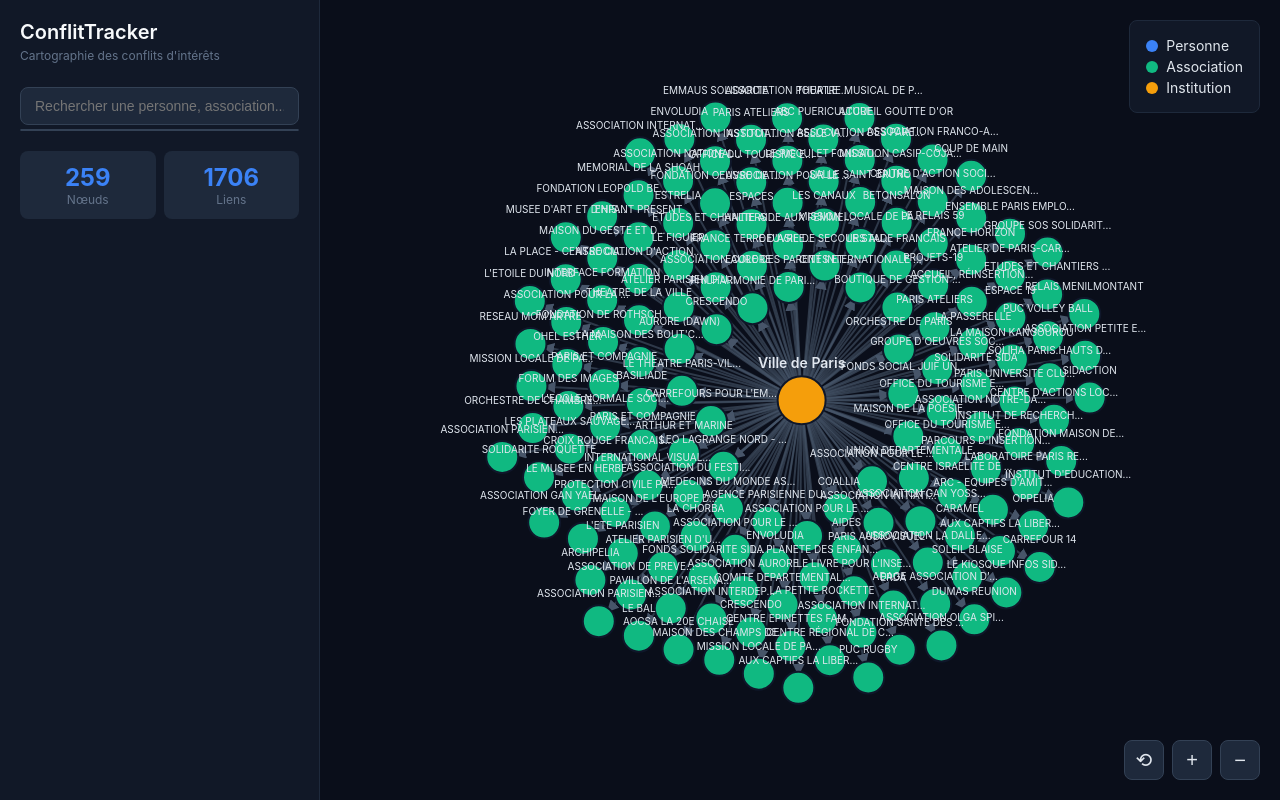
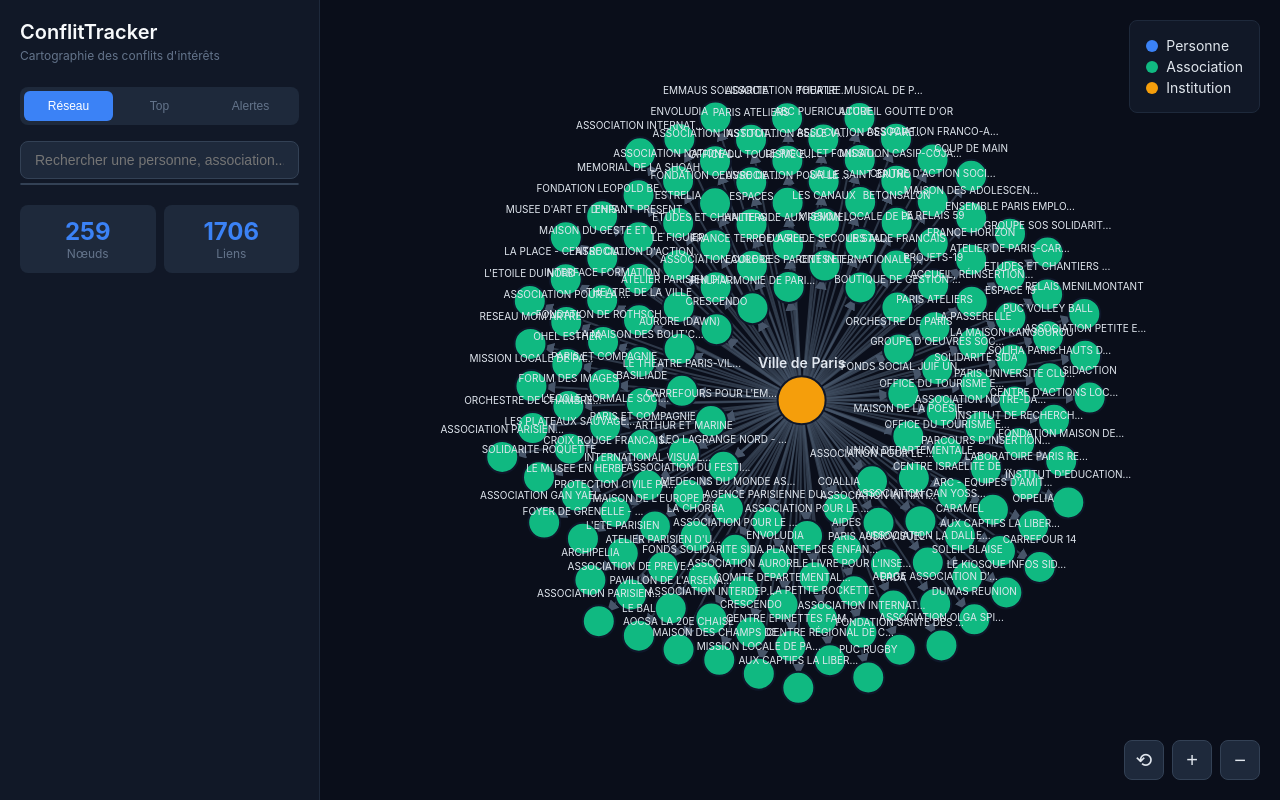
Before and after one commit to Lighty04/conflit-tracker, a FastAPI app: page / in a window 1280 px wide. Run offline with FastAPI, Linux system fonts and the light colour scheme; data comes from the database, SQL or seed files in the repository; some libraries are stand-ins or nearby versions.

Commit message:
Add leaderboard, alerts, person detail panels. Deployed to .16:8091

```diff
--- a/frontend/static/js/graph.js
+++ b/frontend/static/js/graph.js
@@ -351,6 +351,170 @@ function escapeHtml(text) {
     return div.innerHTML;
 }
 
+function switchPanel(panelId) {
+    // Update tabs
+    document.querySelectorAll('.nav-tab').forEach(t => {
+        t.classList.toggle('active', t.dataset.panel === panelId);
+    });
+    // Update panels
+    document.querySelectorAll('.panel').forEach(p => {
+        p.classList.toggle('active', p.id === panelId);
+    });
+
+    if (panelId === 'leaderboard-panel') loadLeaderboard();
+    if (panelId === 'alerts-panel') loadAlerts();
+}
+
+async function loadLeaderboard() {
+    const metric = document.getElementById('leaderboard-metric').value;
+    const list = document.getElementById('leaderboard-list');
+    list.innerHTML = '<div style="color:#64748b;text-align:center;padding:20px;">Chargement...</div>';
+
+    try {
+        const res = await fetch(`${API_BASE}/leaderboard?metric=${metric}&limit=30`);
+        const data = await res.json();
+
+        const metricLabels = {
+            'conflict_score': 'Score',
+            'total_subventions_controlled': '€',
+            'board_count': 'CA'
+        };
+
+        list.innerHTML = data.map(p => `
+            <div class="leaderboard-item" onclick="showPersonDetail('${p.id}')">
+                <div style="display:flex;align-items:center;gap:12px;">
+                    <div class="rank">${p.rank}</div>
+                    <div style="flex:1;">
+                        <div class="name">${escapeHtml(p.name)} ${p.is_membre_de_droit ? '<span class="badge badge-danger">membre de droit</span>' : ''}</div>
+                        <div class="meta">${p.board_count} CA · €${(p.total_subventions_controlled||0).toLocaleString('fr-FR')}</div>
+                    </div>
+                    <div class="score">${metric === 'total_subventions_controlled' ? '€' + Math.round(p[metric]).toLocaleString('fr-FR') : p[metric]}</div>
+                </div>
+            </div>
+        `).join('');
+    } catch (e) {
+        list.innerHTML = '<div style="color:#ef4444;text-align:center;padding:20px;">Erreur de chargement</div>';
+    }
+}
+
+async function loadAlerts() {
+    const list = document.getElementById('alerts-list');
+    list.innerHTML = '<div style="color:#64748b;text-align:center;padding:20px;">Chargement...</div>';
+
+    try {
+        const res = await fetch(`${API_BASE}/alerts`);
+        const alerts = await res.json();
+
+        list.innerHTML = alerts.slice(0, 20).map(a => `
+            <div class="alert-item ${a.severity.toLowerCase()}" onclick="showPersonDetail('${a.person_id}')">
+                <div class="alert-type">${a.type.replace(/_/g, ' ')}</div>
+                <div class="alert-msg">${escapeHtml(a.message)}</div>
+            </div>
+        `).join('');
+    } catch (e) {
+        list.innerHTML = '<div style="color:#ef4444;text-align:center;padding:20px;">Erreur de chargement</div>';
+    }
+}
+
+async function showPersonDetail(personId) {
+    switchPanel('person-panel');
+    const detail = document.getElementById('person-detail');
+    detail.innerHTML = '<div style="color:#64748b;text-align:center;padding:20px;">Chargement...</div>';
+
+    try {
+        const res = await fetch(`${API_BASE}/person/${personId}`);
+        const p = await res.json();
+
+        const boardsHtml = p.boards && p.boards.length
+            ? p.boards.map(b => `
+                <div class="board-item">
+                    <div class="board-name">${escapeHtml(b.name)}</div>
+                    <div class="board-role">${escapeHtml(b.role || '')} · ${b.siret || ''}</div>
+                    <div class="board-amount">Subventions reçues: €${(b.subventions_received||0).toLocaleString('fr-FR')}</div>
+                </div>
+            `).join('')
+            : '<div style="color:#64748b;font-size:0.875rem;">Aucun conseil d\'administration connu</div>';
+
+        const coMembersHtml = p.co_members && p.co_members.length
+            ? `<div style="display:flex;flex-wrap:wrap;gap:4px;margin-top:8px;">` +
+              p.co_members.map(m => `<span style="padding:2px 8px;background:#334155;border-radius:12px;font-size:0.75rem;color:#e0e6ed;">${escapeHtml(m.name)}</span>`).join('') +
+              `</div>`
+            : '';
+
+        detail.innerHTML = `
+            <div class="detail-section">
+                <div style="font-size:1.125rem;font-weight:600;color:#f8fafc;margin-bottom:4px;">${escapeHtml(p.name)}</div>
+                <div style="font-size:0.875rem;color:#64748b;">${escapeHtml(p.role || '')}</div>
+                ${p.is_membre_de_droit ? '<span class="badge badge-danger" style="margin-top:8px;">membre de droit</span>' : ''}
+            </div>
+
+            <div class="detail-section">
+                <div class="section-title">Métriques</div>
+                <div style="display:grid;grid-template-columns:1fr 1fr;gap:12px;">
+                    <div class="stat-card">
+                        <div class="number">${p.conflict_score || 0}</div>
+                        <div class="label">Score conflit</div>
+                    </div>
+                    <div class="stat-card">
+                        <div class="number">€${(p.total_subventions_controlled||0).toLocaleString('fr-FR')}</div>
+                        <div class="label">Subventions contrôlées</div>
+                    </div>
+                    <div class="stat-card">
+                        <div class="number">${p.board_count || 0}</div>
+                        <div class="label">Conseils</div>
+                    </div>
+                </div>
+            </div>
+
+            <div class="detail-section">
+                <div class="section-title">Conseils d'administration (${p.boards ? p.boards.length : 0})</div>
+                ${boardsHtml}
+            </div>
+
+            ${coMembersHtml ? `
+            <div class="detail-section">
+                <div class="section-title">Co-membres de CA</div>
+                ${coMembersHtml}
+            </div>
+            ` : ''}
+
+            <div style="margin-top:12px;">
+                <button onclick="loadGraphForPerson('${p.id}')" style="width:100%;padding:10px;background:#3b82f6;border:none;border-radius:8px;color:#fff;cursor:pointer;font-size:0.875rem;font-weight:500;">Voir le réseau graphique</button>
+            </div>
+        `;
+    } catch (e) {
+        detail.innerHTML = '<div style="color:#ef4444;text-align:center;padding:20px;">Erreur de chargement</div>';
+    }
+}
+
+async function loadGraphForPerson(personId) {
+    switchPanel('graph-panel');
+    document.getElementById('loading').style.display = 'block';
+
+    try {
+        // Clear and load person + 2-hop neighborhood
+        allNodes.clear();
+        allEdges = [];
+
+        const res = await fetch(`${API_BASE}/graph/neighbors?node_id=${personId}&hops=2`);
+        const data = await res.json();
+
+        data.nodes.forEach(n => allNodes.set(n.id, n));
+        data.edges.forEach(e => allEdges.push(e));
+
+        renderGraph(Array.from(allNodes.values()), allEdges);
+        document.getElementById('loading').style.display = 'none';
+
+        // Show info for person
+        const personNode = allNodes.get(personId);
+        if (personNode) {
+            selectNode(personNode);
+        }
+    } catch (e) {
+        document.getElementById('loading').textContent = 'Erreur de chargement';
+    }
+}
+
 function dragstarted(event, d) {
     if (!event.active) simulation.alphaTarget(0.3).restart();
     d.fx = d.x;
--- a/frontend/templates/index.html
+++ b/frontend/templates/index.html
@@ -37,10 +37,117 @@
             color: #64748b;
             margin-bottom: 24px;
         }
-        .search-box {
-            position: relative;
+        .nav-tabs {
+            display: flex;
+            gap: 2px;
             margin-bottom: 16px;
+            background: #1e293b;
+            border-radius: 8px;
+            padding: 4px;
         }
+        .nav-tab {
+            flex: 1;
+            padding: 8px 4px;
+            text-align: center;
+            font-size: 0.75rem;
+            color: #64748b;
+            cursor: pointer;
+            border-radius: 6px;
+            border: none;
+            background: transparent;
+            transition: all 0.15s;
+        }
+        .nav-tab:hover { color: #e0e6ed; }
+        .nav-tab.active {
+            background: #3b82f6;
+            color: #fff;
+            font-weight: 500;
+        }
+        .panel { display: none; }
+        .panel.active { display: block; }
+        .leaderboard-item {
+            padding: 10px 12px;
+            background: #1e293b;
+            border-radius: 8px;
+            margin-bottom: 6px;
+            cursor: pointer;
+            transition: background 0.15s;
+        }
+        .leaderboard-item:hover { background: #334155; }
+        .leaderboard-item .rank {
+            font-size: 1.25rem;
+            font-weight: 700;
+            color: #3b82f6;
+            width: 32px;
+            text-align: center;
+        }
+        .leaderboard-item .name {
+            font-weight: 500;
+            color: #f8fafc;
+            font-size: 0.875rem;
+        }
+        .leaderboard-item .meta {
+            font-size: 0.75rem;
+            color: #64748b;
+        }
+        .leaderboard-item .score {
+            font-size: 0.875rem;
+            font-weight: 600;
+            color: #f59e0b;
+        }
+        .alert-item {
+            padding: 10px 12px;
+            background: #1e293b;
+            border-left: 3px solid #ef4444;
+            border-radius: 0 8px 8px 0;
+            margin-bottom: 6px;
+            cursor: pointer;
+        }
+        .alert-item.medium { border-left-color: #f59e0b; }
+        .alert-item .alert-type {
+            font-size: 0.7rem;
+            text-transform: uppercase;
+            color: #ef4444;
+            font-weight: 600;
+        }
+        .alert-item.medium .alert-type { color: #f59e0b; }
+        .alert-item .alert-msg {
+            font-size: 0.8rem;
+            color: #e0e6ed;
+            margin-top: 2px;
+        }
+        .person-detail .detail-section {
+            margin: 12px 0;
+            padding: 12px;
+            background: #1e293b;
+            border-radius: 8px;
+        }
+        .person-detail .section-title {
+            font-size: 0.75rem;
+            text-transform: uppercase;
+            color: #64748b;
+            font-weight: 600;
+            margin-bottom: 8px;
+        }
+        .board-item {
+            padding: 8px 0;
+            border-bottom: 1px solid #334155;
+            font-size: 0.875rem;
+        }
+        .board-item:last-child { border-bottom: none; }
+        .board-name { color: #f8fafc; font-weight: 500; }
+        .board-role { color: #94a3b8; font-size: 0.8rem; }
+        .board-amount { color: #10b981; font-size: 0.8rem; }
+        .badge {
+            display: inline-block;
+            padding: 2px 8px;
+            border-radius: 12px;
+            font-size: 0.7rem;
+            font-weight: 600;
+        }
+        .badge-danger { background: #ef444420; color: #ef4444; }
+        .badge-warning { background: #f59e0b20; color: #f59e0b; }
+        .badge-success { background: #10b98120; color: #10b981; }
         .search-box input {
             width: 100%;
             padding: 10px 14px;
@@ -195,6 +302,13 @@
             <h1>ConflitTracker</h1>
             <div class="subtitle">Cartographie des conflits d'intérêts</div>
 
+            <div class="nav-tabs">
+                <button class="nav-tab active" data-panel="graph-panel" onclick="switchPanel('graph-panel')">Réseau</button>
+                <button class="nav-tab" data-panel="leaderboard-panel" onclick="switchPanel('leaderboard-panel')">Top</button>
+                <button class="nav-tab" data-panel="alerts-panel" onclick="switchPanel('alerts-panel')">Alertes</button>
+            </div>
+
+            <div class="panel active" id="graph-panel">
                 <div class="search-box">
                     <input type="text" id="search-input" placeholder="Rechercher une personne, association..." autocomplete="off">
                     <div class="search-results" id="search-results"></div>
@@ -230,6 +344,27 @@
                         <span id="info-source"></span>
                     </div>
                 </div>
+            </div>
+
+            <div class="panel" id="leaderboard-panel">
+                <div style="margin-bottom:12px;">
+                    <select id="leaderboard-metric" onchange="loadLeaderboard()" style="width:100%;padding:8px;background:#1e293b;border:1px solid #334155;border-radius:6px;color:#e0e6ed;font-size:0.875rem;">
+                        <option value="conflict_score">Score de conflit</option>
+                        <option value="total_subventions_controlled">Subventions contrôlées</option>
+                        <option value="board_count">Nombre de CA</option>
+                    </select>
+                </div>
+                <div id="leaderboard-list"></div>
+            </div>
+
+            <div class="panel" id="alerts-panel">
+                <div id="alerts-list"></div>
+            </div>
+
+            <div class="panel" id="person-panel">
+                <button onclick="switchPanel('graph-panel')" style="background:none;border:none;color:#64748b;cursor:pointer;font-size:0.875rem;margin-bottom:12px;padding:0;">← Retour</button>
+                <div id="person-detail" class="person-detail"></div>
+            </div>
         </aside>
 
         <main id="graph-container">
```
Also changed, not shown: 2 other files. Lines whose indentation alone changed are shown as unchanged.
